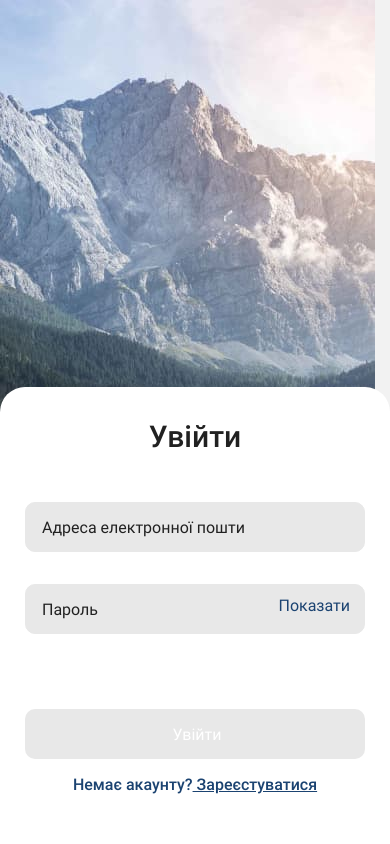
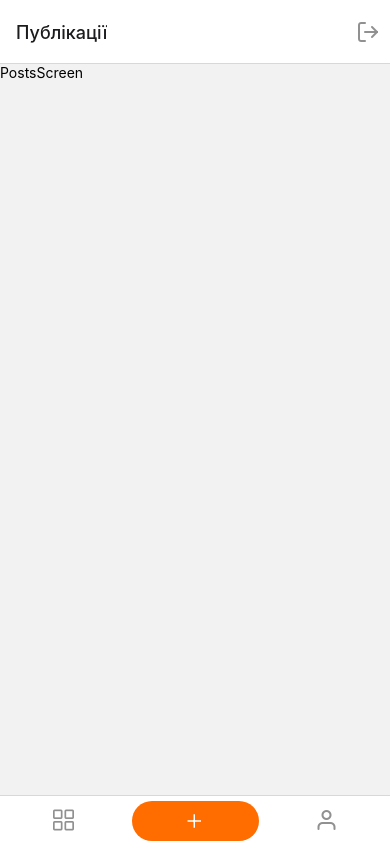
Before and after one commit to Laslold/react-native-hw, a React Native app in the folder mobile/: screen /Login in a window 390 px wide. Built offline with nearby package versions, Linux system fonts and the light colour scheme.

Commit message:
edit routs

```diff
--- a/mobile/App.js
+++ b/mobile/App.js
@@ -6,7 +6,7 @@ import React from "react";
 import { useFonts } from "expo-font";
 
 const App = () => {
-  const isLogin = false; //true or false
+  const isLogin = true; //true or false
   const [fontsLoaded, fontError] = useFonts({
     mainRegular: require("./assets/fonts/Roboto-Regular.ttf"),
     mainBold: require("./assets/fonts/Roboto-Bold.ttf"),
--- a/mobile/src/Screens/private/index.js
+++ b/mobile/src/Screens/private/index.js
@@ -1,9 +1,9 @@
 import "react-native-gesture-handler";
 
 import { createBottomTabNavigator } from "@react-navigation/bottom-tabs";
-import { PostsScreen } from "../../components";
-import { CreatePostsScreen } from "../../components";
-import { ProfileScreen } from "../../components";
+import PostsScreen from "./PostsScreen/PostsScreen";
+import CreatePostsScreen from "./CreatePostsScreen/CreatePostsScreen";
+import ProfileScreen from "./ProfileScreen/ProfileScreen";
 import { AntDesign, Feather, Ionicons } from "@expo/vector-icons";
 import { TouchableOpacity } from "react-native";
 
--- a/mobile/src/components/index.js
+++ b/mobile/src/components/index.js
@@ -1,6 +1,2 @@
-export { default as PostsScreen } from "./PostsScreen";
-export { default as ProfileScreen } from "./ProfileScreen";
-export { default as CreatePostsScreen } from "./CreatePostsScreen";
-
 export { default as TextField } from "./TextField";
 export { default as Button } from "./Button";
```
Also changed, not shown: mobile/src/Screens/private/CreatePostsScreen/CreatePostsScreen.jsx (renamed from mobile/src/components/CreatePostsScreen/CreatePostsScreen.jsx), mobile/src/Screens/private/CreatePostsScreen/index.js (renamed from mobile/src/components/CreatePostsScreen/index.js), mobile/src/Screens/private/PostsScreen/PostsScreen.jsx (renamed from mobile/src/components/PostsScreen/PostsScreen.jsx), mobile/src/Screens/private/PostsScreen/index.js (renamed from mobile/src/components/PostsScreen/index.js), mobile/src/Screens/private/ProfileScreen/ProfileScreen.jsx (renamed from mobile/src/components/ProfileScreen/ProfileScreen.jsx), mobile/src/Screens/private/ProfileScreen/index.js (renamed from mobile/src/components/ProfileScreen/index.js), mobile/src/styles/style.js (deleted).
